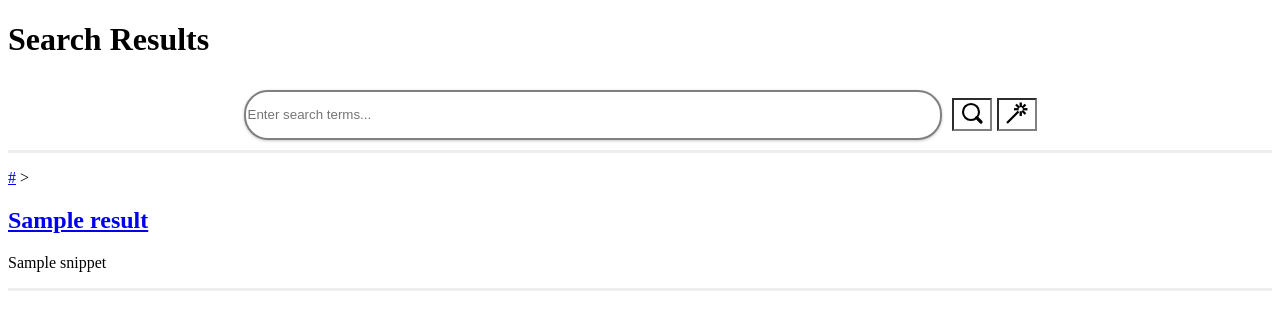
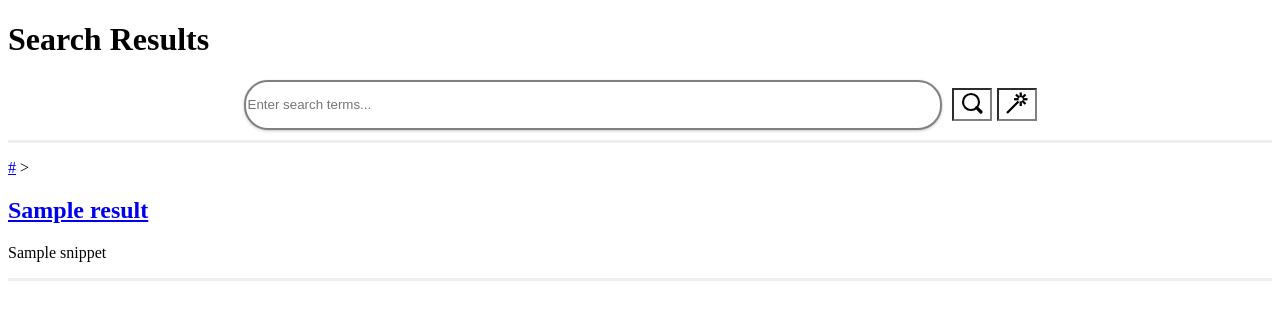
Before and after one commit to JakeTurner616/torrent-search-google, a Flask app: template templates/results.html in a window 1280 px wide. Shown: the top 330 px of the page. Run offline with Flask 2, Linux system fonts and the light colour scheme; the template is opened without the code that fills it: most values are stand-ins (such as "Sample title", 1, 10 or a date in 2020).

Commit message:
removed top and edge padding for the form div

```diff
--- a/templates/results.html
+++ b/templates/results.html
@@ -15,10 +15,10 @@
             border-bottom-style: inset;
         }
 
-        body>form:nth-child(2) {
-            padding: 10px;
-            border-bottom: inset;
-        }
+	body > form:nth-child(2) {
+	  padding-bottom: 10px;
+	  border-bottom: inset;
+	}
 
         #container {
             position: relative;
```
